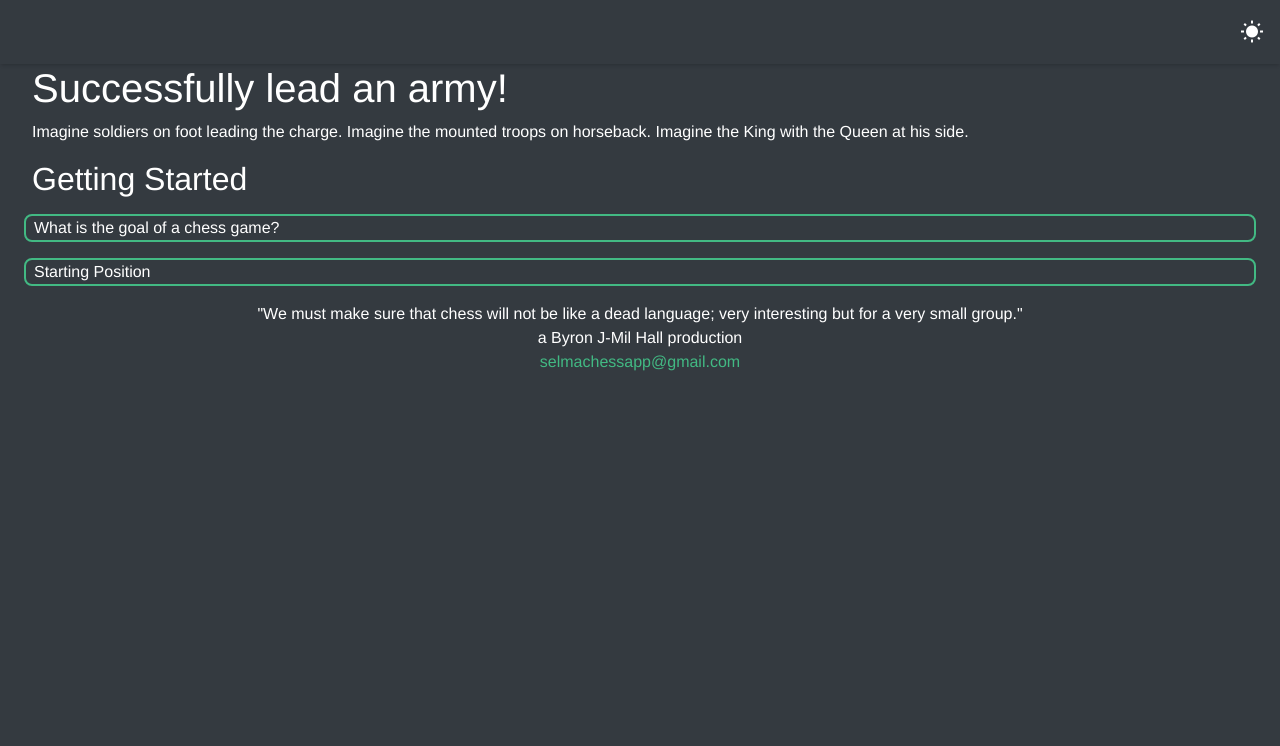
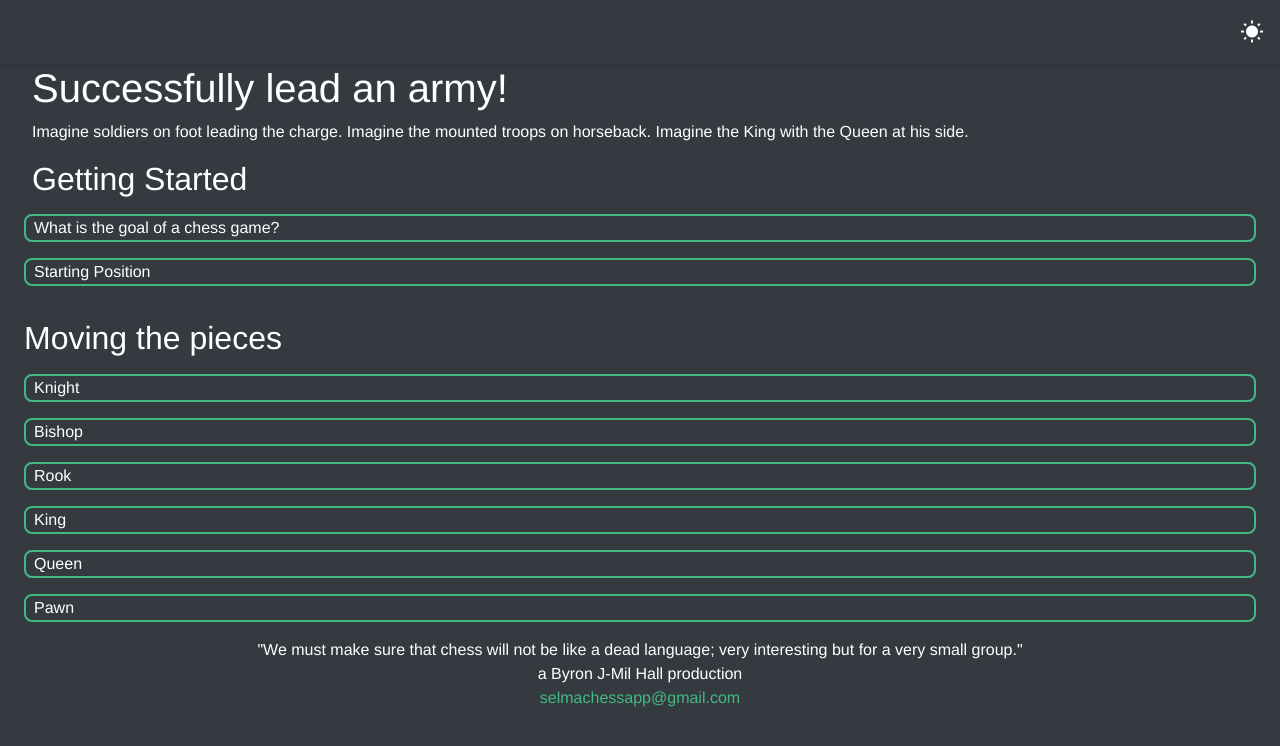
Before and after one commit to napoleon-commits/SelmaChessApp, a Vue app: page /#/ in a window 1280 px wide. Shown: the top 746 px of the page. Built offline with nearby package versions, Linux system fonts and the light colour scheme.

Commit message:
landing page

```diff
--- a/src/App.vue
+++ b/src/App.vue
@@ -56,14 +56,14 @@ a{
   border-radius: 8px;
   border: 2px solid #42b983;
 }
-.custom-button-offline.dark-mode{
+/* .custom-button-offline.dark-mode{
   background-color: #343a40;
   color: white;
 }
 .custom-button-offline.light-mode{
   background-color: white;
   color: #343a40;
-}
+} */
 .dark-square{
     background-color: #42b983;
 }
--- a/src/components/Learn.vue
+++ b/src/components/Learn.vue
@@ -46,12 +46,39 @@
               </div>
           </div>
       </div>
+      <hr />
+      <div class="mb-3">
+        <div class="h2">Moving the pieces</div>
+      </div>
+      <div v-for="(move, index) in ChessMovements" :key="index">
+        <div class="mb-3">
+          <button
+            :class="`custom-button-offline w-100 text-left px-2`"
+            type="button"
+            data-toggle="collapse"
+            aria-expanded="false"
+            :data-target="`#${String(move.piece).replace(' ','')}`"
+            :aria-controls="move.piece"
+          >
+              {{move.piece}}
+          </button>
+          <div class="collapse px-2" :id="String(move.piece).replace(' ', '')">
+            <div class="mb-3">
+              {{move.rules}}
+            </div>
+            <div>
+              IMAGE
+            </div>
+          </div>
+        </div>
+      </div>
   </div>
 </template>
 
 <script>
 import LandingPageHeader from '../static/LandingPageHeader';
 import GettingStarted from '../static/GettingStarted';
+import ChessMovements from '../static/ChessMovements';
 
 import StaticChessBoard from './subcomponents/StaticChessBoard';
 import { startBoard } from '../constants';
@@ -65,6 +92,7 @@ export default {
       LandingPageHeader,
       GettingStarted,
       startBoard,
+      ChessMovements,
     };
   },
 };
```
